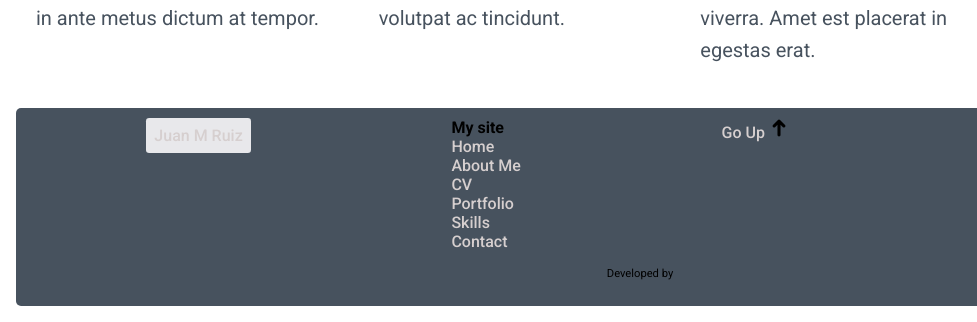
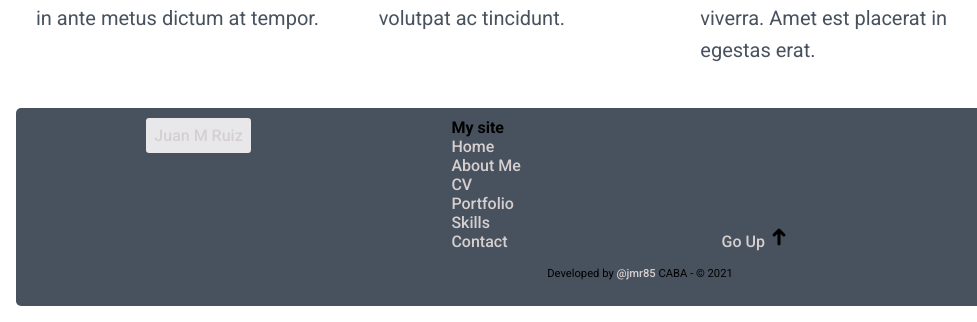
Before and after one commit to jmr85/portfolio, a plain HTML site: page about.html in a window 1280 px wide. Shown: the part 969-1291 px from the top of the page, 0-977 px from the left. Drawn offline with Linux system fonts and the light colour scheme.

Commit message:
flex 2 - footer

```diff
--- a/about.html
+++ b/about.html
@@ -92,12 +92,14 @@
                     <li> <a href="contact.html">Contact</a> </li>
                 </ul>
             </div>
+            <div class="footer__flex--icon-arrow-top">
                 <div class="footer__menu">
                     <li><a href="#arribaHeader">
                             Go Up
                             <img src="img/arrow-top.png" alt="arrow-top">
                         </a></li>
                     </ul>
+                </div>
             </div>
             <div class="footer__menu footer__menu--icon">
                 <ul>
@@ -121,9 +123,14 @@
             </div>
         </div>
         <div class="footer__credit">
-            Developed by
         </div>
     </footer>
+    <script>
+        document.querySelector('.footer__credit').innerHTML = `
+            Developed by <a href="https://github.com/jmr85" target="_blank"> @jmr85</a>
+            CABA - © ${(new Date).getFullYear()}
+        `;
+    </script>
 </body>
 
 </html>
--- a/style.css
+++ b/style.css
@@ -138,8 +138,9 @@ fieldset {
 
 /*  ---------FOOTER-------- */
 .footer__flex{
-  display: flex;
+  display: flex; /* --> DISPLAY FLEX */
   justify-content: space-around;
+  align-items: stretch;
 }
 
 .footer__menu{
@@ -147,13 +148,19 @@ fieldset {
 }
 
 .footer__menu li{
-  list-style: none; /*lo aplica en  footer ul li*/
+  list-style: none;
   text-transform: capitalize;
 }
 
 .footer__menu--icon li{
     display: inline-block;
     padding: 0.5rem;
+}
+
+.footer__flex--icon-arrow-top {
+  display: flex; /* --> DISPLAY FLEX */
+  flex-direction: column;
+  justify-content: flex-end;/*posiciono abajo el icono arrow*/
 }
 
 .footer__credit{
```
Lines whose indentation alone changed are shown as unchanged.
